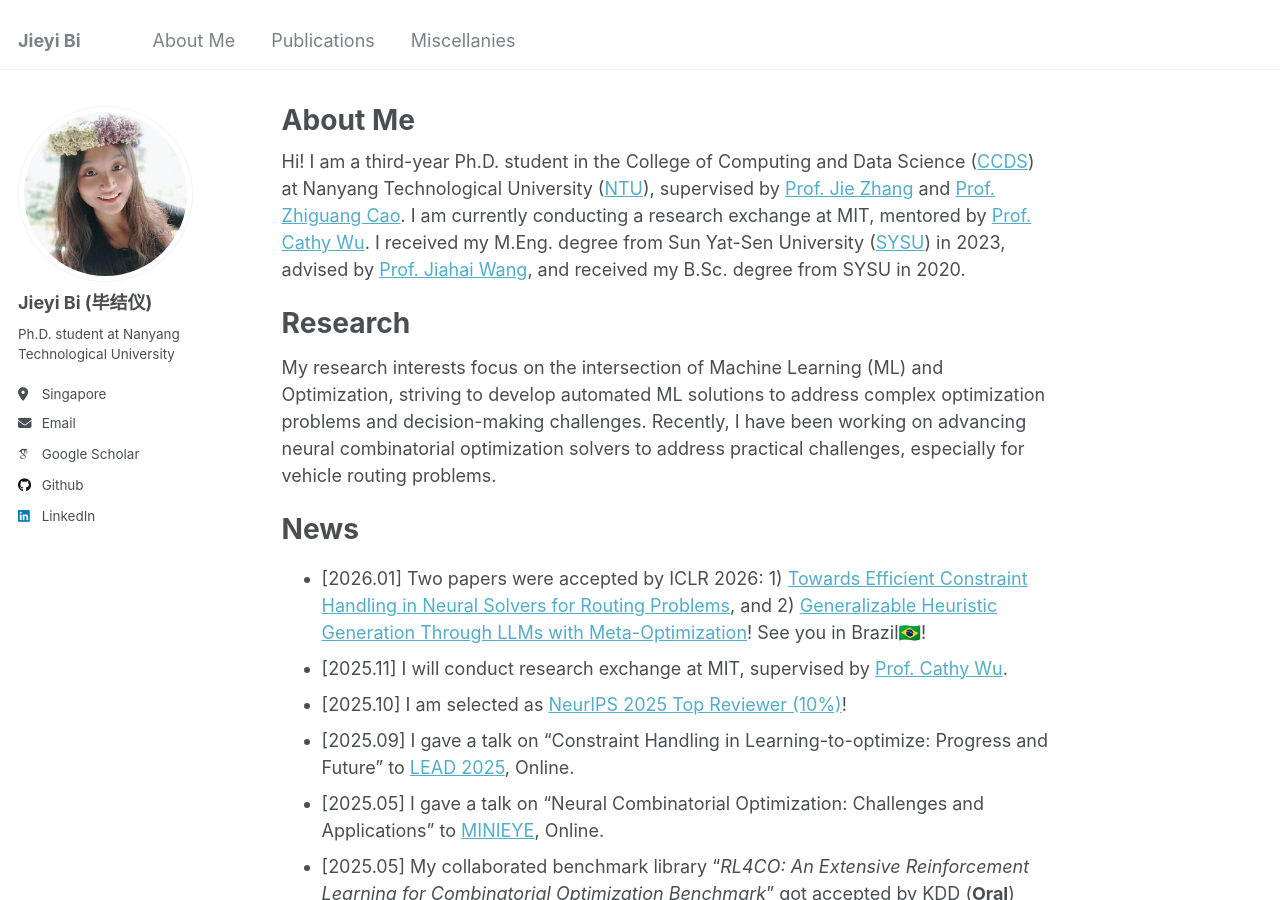
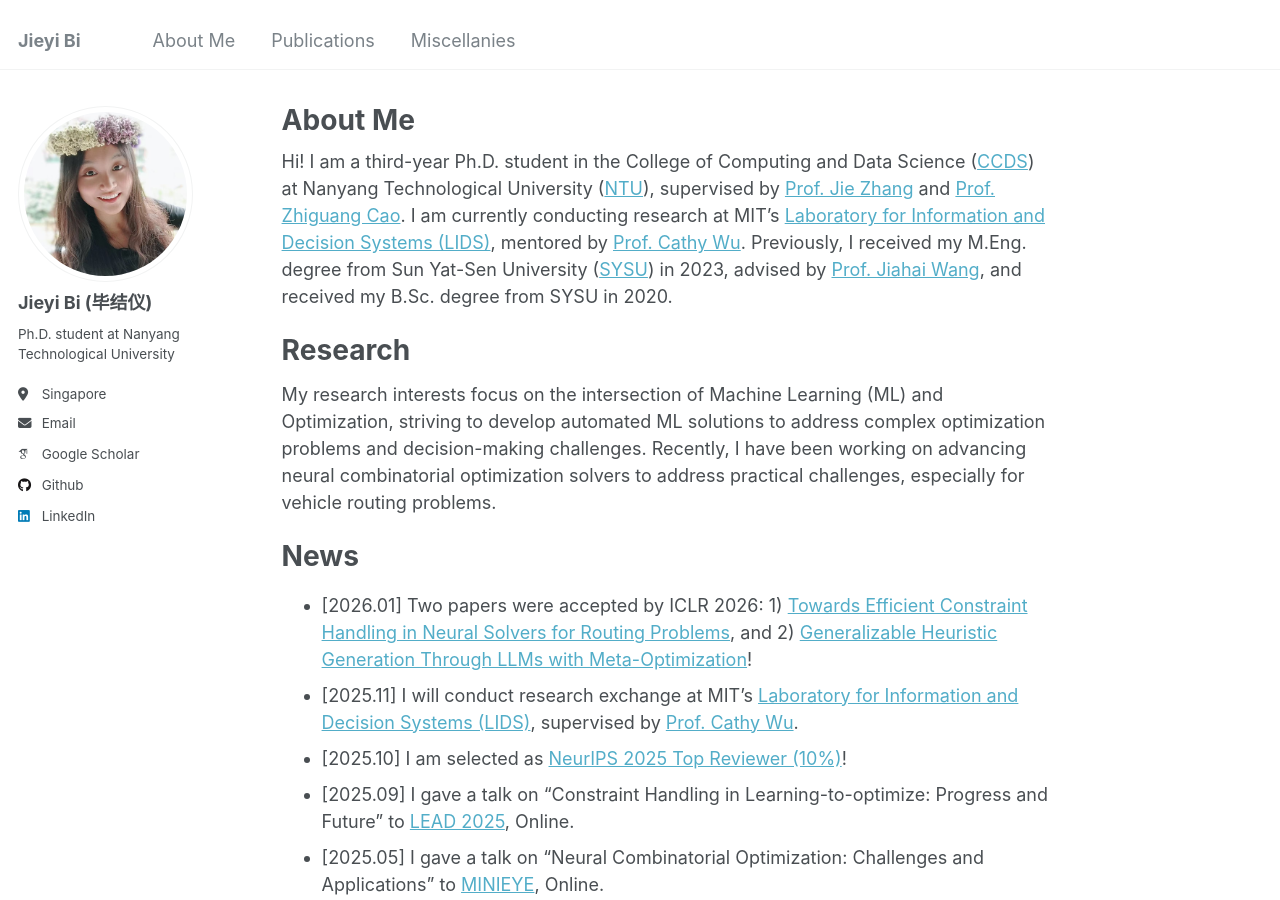
Before and after one commit to jieyibi/jieyibi.github.io, a Jekyll site: the page built from _pages/about.md, in a window 1280 px wide and 900 px high. Built offline with Jekyll 4.4.1, drawn with Linux system fonts in a browser that asks for light colours; some web fonts are replaced.

Commit message:
Update about.md

```diff
--- a/_pages/about.md
+++ b/_pages/about.md
@@ -7,7 +7,7 @@ redirect_from:
   - /about.html
 ---
 
-Hi! I am a third-year Ph.D. student in the College of Computing and Data Science ([CCDS](https://www.ntu.edu.sg/computing)) at Nanyang Technological University ([NTU](https://www.ntu.edu.sg/)), supervised by [Prof. Jie Zhang](https://personal.ntu.edu.sg/zhangj/) and [Prof. Zhiguang Cao](https://zhiguangcaosg.github.io/). I am currently conducting a research exchange at MIT, mentored by [Prof. Cathy Wu](https://cathywu.github.io/). I received my M.Eng. degree from Sun Yat-Sen University ([SYSU](https://www.sysu.edu.cn/sysuen/)) in 2023, advised by [Prof. Jiahai Wang](https://www.semanticscholar.org/author/Jiahai-Wang/2815388), and received my B.Sc. degree from SYSU in 2020.
+Hi! I am a third-year Ph.D. student in the College of Computing and Data Science ([CCDS](https://www.ntu.edu.sg/computing)) at Nanyang Technological University ([NTU](https://www.ntu.edu.sg/)), supervised by [Prof. Jie Zhang](https://personal.ntu.edu.sg/zhangj/) and [Prof. Zhiguang Cao](https://zhiguangcaosg.github.io/). I am currently conducting research at MIT's [Laboratory for Information and Decision Systems (LIDS)](https://lids.mit.edu/), mentored by [Prof. Cathy Wu](https://cathywu.github.io/). Previously, I received my M.Eng. degree from Sun Yat-Sen University ([SYSU](https://www.sysu.edu.cn/sysuen/)) in 2023, advised by [Prof. Jiahai Wang](https://www.semanticscholar.org/author/Jiahai-Wang/2815388), and received my B.Sc. degree from SYSU in 2020.
 
 
 Research
@@ -17,8 +17,8 @@ My research interests focus on the intersection of Machine Learning (ML) and Opt
 
 News
 ======
-* [2026.01] Two papers were accepted by ICLR 2026: 1) [Towards Efficient Constraint Handling in Neural Solvers for Routing Problems](https://openreview.net/forum?id=raDFGuQxvD), and 2) [Generalizable Heuristic Generation Through LLMs with Meta-Optimization](https://openreview.net/forum?id=tIQZ7pVN6S)! See you in Brazil🇧🇷!
-* [2025.11] I will conduct research exchange at MIT, supervised by [Prof. Cathy Wu](https://cathywu.github.io/).
+* [2026.01] Two papers were accepted by ICLR 2026: 1) [Towards Efficient Constraint Handling in Neural Solvers for Routing Problems](https://openreview.net/forum?id=raDFGuQxvD), and 2) [Generalizable Heuristic Generation Through LLMs with Meta-Optimization](https://openreview.net/forum?id=tIQZ7pVN6S)!
+* [2025.11] I will conduct research exchange at MIT's [Laboratory for Information and Decision Systems (LIDS)](https://lids.mit.edu/), supervised by [Prof. Cathy Wu](https://cathywu.github.io/).
 * [2025.10] I am selected as [NeurIPS 2025 Top Reviewer (10%)](https://neurips.cc/Conferences/2025/ProgramCommittee#top-reviewer)!
 * [2025.09] I gave a talk on "Constraint Handling in Learning-to-optimize: Progress and Future" to [LEAD 2025](https://sites.google.com/view/leadworkshop2025), Online.
 * [2025.05] I gave a talk on "Neural Combinatorial Optimization: Challenges and Applications" to [MINIEYE](https://www.minieye.cc/), Online.
```
